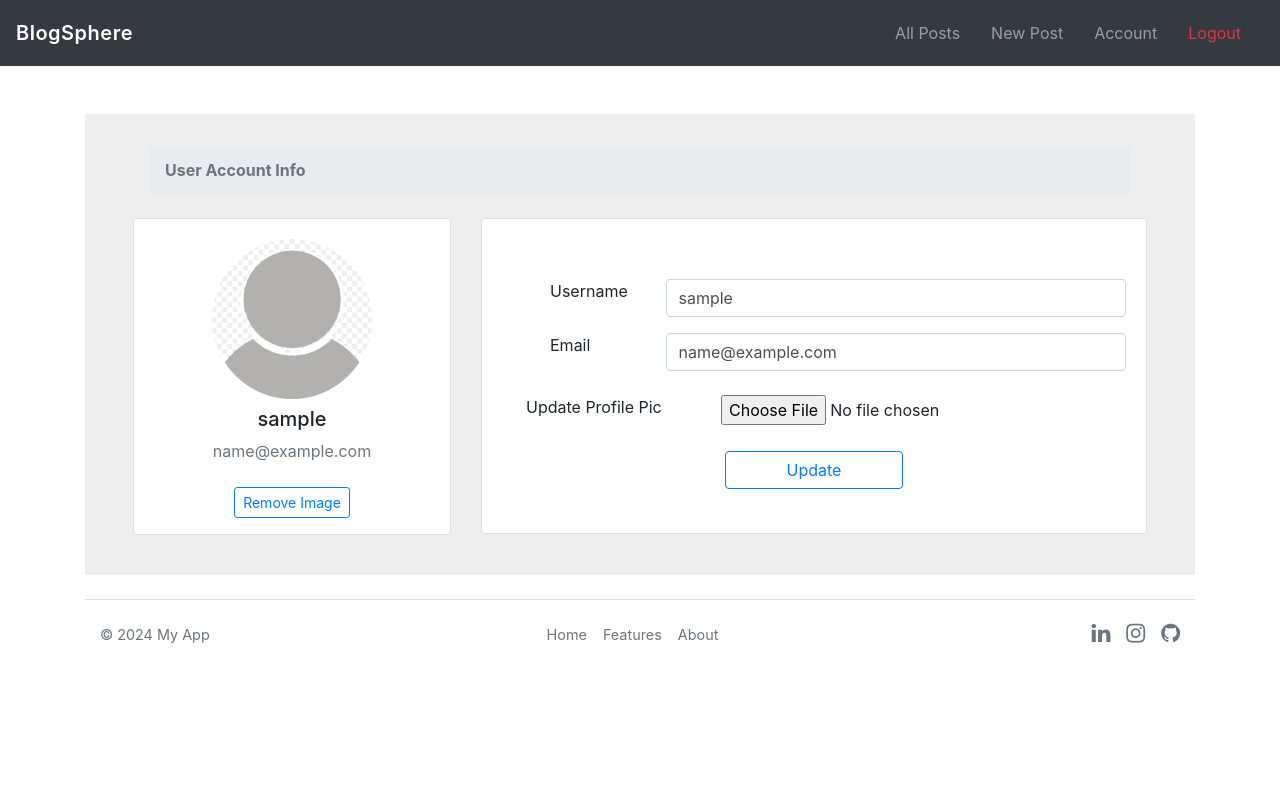
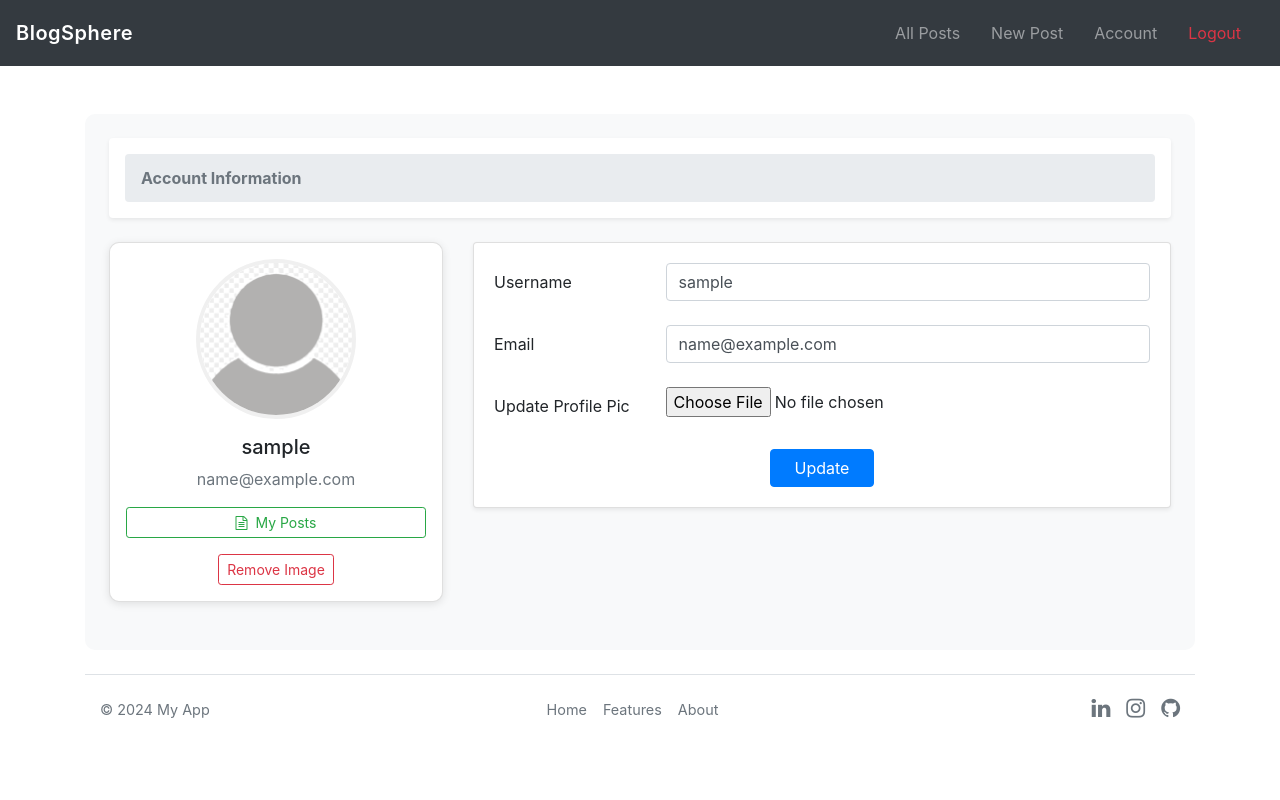
Before and after one commit to rohit2701singh/Flask-Blueprint-, a Flask app: page /account in a window 1280 px wide. Run offline with Flask 3, Linux system fonts and the light colour scheme; the visitor is signed in with stand-in values (Sample User, id 1); data comes from the database, SQL or seed files in the repository; some libraries are stand-ins or nearby versions.

Commit message:
update account, login, registration page

```diff
--- a/myapp/static/css/styles.css
+++ /dev/null
@@ -1,53 +0,0 @@
-/* Custom CSS */
-body, html {
-    height: 100%;
-}
-
-.vh-100 {
-    height: 100vh;
-}
-
-.login-container {
-    display: flex;
-    justify-content: center;
-    align-items: center;
-    flex-direction: column;
-    height: 100%;
-}
-
-.form-container {
-    max-width: 400px;
-    width: 100%;
-    padding: 20px;
-    border: 1px solid #ddd;
-    border-radius: 10px;
-    box-shadow: 0 4px 8px rgba(0, 0, 0, 0.1);
-}
-
-.form-label {
-    font-weight: 500;
-}
-
-.btn-primary {
-    width: 100%;
-}
-
-.heading {
-    text-align: center;
-    margin-bottom: 20px;
-    font-size: 30px;
-    font-weight: 600;
-}
-
-.form-check-label {
-    font-weight: 400;
-}
-
-.text-center a {
-    text-decoration: none;
-}
-
-.forgot-password {
-    text-align: right;
-    font-size: 14px;
-}
--- a/myapp/templates/account.html
+++ b/myapp/templates/account.html
@@ -1,116 +1,106 @@
-{% extends 'base.html'%}
+{% extends 'base.html' %}
 
 {% block style %}
-    <link href="{{ url_for('static', filename='css/styles.css') }}" rel="stylesheet" />
+    <style>
+        .profile-card {
+            box-shadow: 0 2px 8px rgba(0,0,0,0.1);
+            border-radius: 10px;
+        }
+        .profile-card img {
+            border: 4px solid #f0f0f0;
+        }
+        .btn-custom {
+            transition: 0.3s;
+        }
+        .btn-custom:hover {
+            transform: scale(1.05);
+        }
+    </style>
 {% endblock %}
 
 {% block content %}
+<div class="container mt-5">
+    <section class="py-4" style="background-color: #f8f9fa; border-radius: 10px;">
+        <div class="container px-4">
 
-<div class="container justify-content-center align-items-center mt-5">
-    <section class="py-3" style="background-color: #eee">
-        <div class="container px-5">
-            <div class="row">
-                <div class="col">
-                    <nav aria-label="breadcrumb" class="bg-body-tertiary rounded-3 p-3 mb-2">
-                        <ol class="breadcrumb mb-0">
-                            <li class="breadcrumb-item active" aria-current="page">
-                                <b>User Account Info</b>
-                            </li>
-                        </ol>
-                    </nav>
-                </div>
-            </div>
+            <!-- Breadcrumb -->
+            <nav aria-label="breadcrumb" class="bg-white rounded p-3 mb-4 shadow-sm">
+                <ol class="breadcrumb mb-0">
+                    <li class="breadcrumb-item active"><b>Account Information</b></li>
+                </ol>
+            </nav>
 
             <div class="row">
+                <!-- Profile Card -->
                 <div class="col-lg-4">
-                    <div class="card mb-4">
-                        <div class="card-body text-center">
-                            <img src="{{ image_file }}" alt="avatar" class="rounded-circle img-fluid d-block mx-auto"
-                                style="width: 160px; height: 160px; object-fit: cover;" />
-                            <h5 class="mt-2">{{ current_user.username }}</h5>
-                            <p class="text-muted mb-1">{{ current_user.email }}</p>
+                    <div class="card profile-card mb-4 p-3 text-center">
+                        <img src="{{ image_file }}" alt="avatar" class="rounded-circle img-fluid mx-auto"
+                             style="width: 160px; height: 160px; object-fit: cover;">
+                        <h5 class="mt-3">{{ current_user.username }}</h5>
+                        <p class="text-muted">{{ current_user.email }}</p>
 
-                        </div>
+                        <a href="{{ url_for('users.user_posts', username=current_user.username) }}"
+                           class="btn btn-outline-success btn-sm btn-custom mb-3">
+                           <i class="fa fa-file-text-o mr-1"></i> My Posts
+                        </a>
 
-                        <form method="POST" action="{{ url_for('users.remove_profile_image') }}" novalidate="novalidate">
+                        <form method="POST" action="{{ url_for('users.remove_profile_image') }}">
                             {{ form.hidden_tag() }}
-                            <div class="d-flex justify-content-center mb-3">
-                                <div class="btn-group">
-                                    {{ form.remove_img(class="btn btn-outline-primary btn-sm") }}
-                                </div>
-                            </div>
+                            {{ form.remove_img(class="btn btn-outline-danger btn-sm btn-custom") }}
                         </form>
-
                     </div>
                 </div>
+
+                <!-- Account Edit Form -->
                 <div class="col-lg-8">
-                    <div class="card mb-4">
-                        <div class="card-body my-4">
+                    <div class="card mb-4 shadow-sm">
+                        <div class="card-body">
 
-                            <form method="POST" action="" novalidate="novalidate" enctype="multipart/form-data" >
+                            <form method="POST" enctype="multipart/form-data" novalidate>
                                 {{ form.hidden_tag() }}
 
-                                <div class="row my-3">
-                                    <div class="col-sm-3">
-                                        <p class="mb-0 pl-5">{{ form.username.label }}</p>
-                                    </div>
-
+                                <div class="form-group row">
+                                    <label class="col-sm-3 col-form-label">{{ form.username.label }}</label>
                                     <div class="col-sm-9">
-                                        <p class="text-muted mb-0">
-                                            {{ form.username(class="form-control") }}
-                                        </p>
-                                        {% if form.username.errors %}
-                                            {% for error in form.username.errors %}
-                                                <span class="text-danger"> *{{ error }}</span>
-                                            {% endfor %}
-                                        {% endif %}
-                                    </div>
-
-                                </div>
-
-                                <div class="row mb-3">
-                                    <div class="col-sm-3">
-                                        <p class="mb-0 pl-5">{{ form.email.label }}</p>
-                                    </div>
-
-                                    <div class="col-sm-9">
-
-                                        <p class="text-muted mb-0">
-                                            {{ form.email(class="form-control") }}
-                                        </p>
-                                        {% if form.email.errors %}
-                                            {% for error in form.email.errors%}
-                                                <span class="text-danger"> *{{ error }}</span>
-                                            {% endfor %}
-                                        {% endif %}
+                                        {{ form.username(class="form-control") }}
+                                        {% for error in form.username.errors %}
+                                            <small class="text-danger">*{{ error }}</small>
+                                        {% endfor %}
                                     </div>
                                 </div>
 
-                                <div class="row  my-4">
-                                    <div class="col-sm-4">
-                                        <p class="mb-0 pl-4">{{ form.picture.label }}</p>
-                                    </div>
-
-                                    <div class="col-sm-8 pl-3">
-                                        {{ form.picture(class="form-control-file") }}
-                                            {% if form.picture.errors %}
-                                                {% for error in form.picture.errors%}
-                                                    <span class="text-danger"> *{{ error }}</span>
-                                            {% endfor %}
-                                        {% endif %}
+                                <div class="form-group row">
+                                    <label class="col-sm-3 col-form-label">{{ form.email.label }}</label>
+                                    <div class="col-sm-9">
+                                        {{ form.email(class="form-control") }}
+                                        {% for error in form.email.errors %}
+                                            <small class="text-danger">*{{ error }}</small>
+                                        {% endfor %}
                                     </div>
                                 </div>
 
-                                <div class="form-outline col-md-4 mx-auto text-center">
-                                    {{ form.submit(class="btn btn-outline-primary btn-block")}}
+                                <div class="form-group row">
+                                    <label class="col-sm-3 col-form-label">{{ form.picture.label }}</label>
+                                    <div class="col-sm-9">
+                                        {{ form.picture(class="form-control-file") }}
+                                        {% for error in form.picture.errors %}
+                                            <small class="text-danger">*{{ error }}</small>
+                                        {% endfor %}
+                                    </div>
                                 </div>
+
+                                <div class="text-center">
+                                    {{ form.submit(class="btn btn-primary px-4 btn-custom") }}
+                                </div>
+
                             </form>
+
                         </div>
                     </div>
                 </div>
+
             </div>
         </div>
     </section>
 </div>
-
 {% endblock %}
```
Also changed, not shown: myapp/static/css/login-register.css (added, +23 -0 lines), myapp/templates/login.html (+21 -27 lines), myapp/templates/registration.html (+20 -23 lines).
